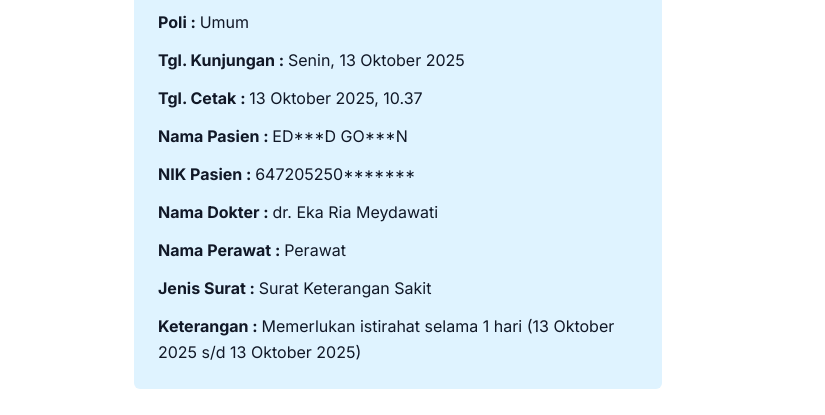
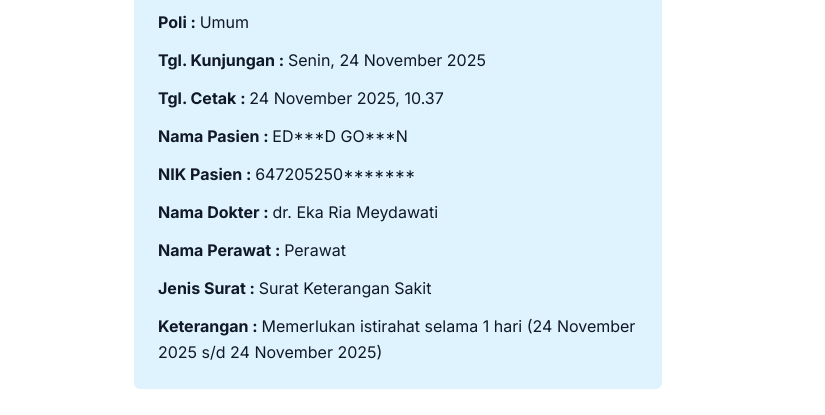
Before and after one commit to Rayung17/qrverify.doctortool.id, a plain HTML site: page index.html in a window 1280 px wide. Shown: the part 507-922 px from the top of the page, without its empty margins (242-1067 px from the left). Drawn offline with nearby package versions, Linux system fonts and the light colour scheme.

Commit message:
Update index.html

```diff
--- a/index.html
+++ b/index.html
@@ -60,7 +60,7 @@
      <span class="font-extrabold">
       :
      </span>
-     Senin, 13 Oktober 2025
+     Senin, 24 November 2025
     </p>
     <p>
      <span class="font-extrabold">
@@ -69,7 +69,7 @@
      <span class="font-extrabold">
       :
      </span>
-     13 Oktober 2025, 10.37
+     24 November 2025, 10.37
     </p>
     <p>
      <span class="font-extrabold">
@@ -124,7 +124,7 @@
       :
      </span>
      Memerlukan istirahat
-        selama 1 hari (13 Oktober 2025 s/d 13 Oktober 2025)
+        selama 1 hari (24 November 2025 s/d 24 November 2025)
     </p>
    </section>
   </main>
```
